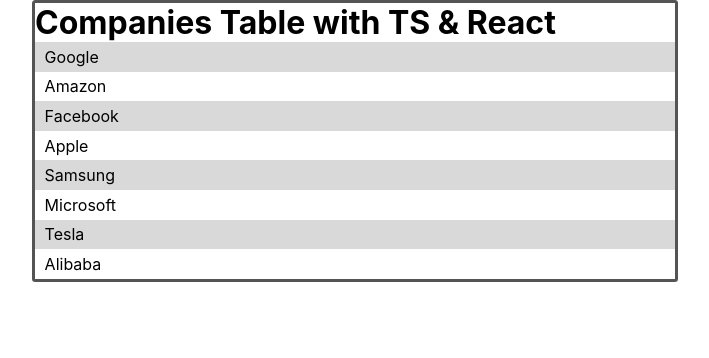
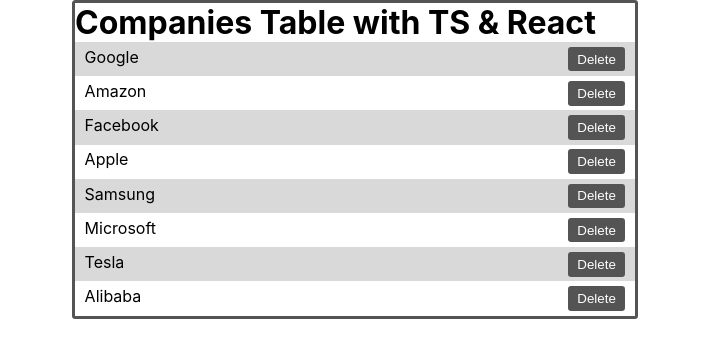
Before and after one commit to ozlemts/company, a React (Create React App) app: page / in a window 1280 px wide. Shown: the top 358 px of the page, without its empty margins (285-994 px from the left). Built offline with nearby package versions, Linux system fonts and the light colour scheme.

Commit message:
Delete button is added & styled

```diff
--- a/src/CompanyTable.tsx
+++ b/src/CompanyTable.tsx
@@ -7,7 +7,10 @@ export const CompanyTable = () => {
     <div>
       <ul>
         {companyList.map((e) => (
-          <li>{e.name}</li>
+          <li className="flex justify-between">
+            <p>{e.name}</p>
+            <button>Delete</button>
+          </li>
         ))}
       </ul>
     </div>
--- a/src/index.css
+++ b/src/index.css
@@ -20,12 +20,23 @@ code {
 }
 
 .box {
-  max-width: 40rem;
+  max-width: 35rem;
   margin: 0 auto;
   border: .2rem solid #545454;
   border-radius: .2rem;
 }
 
+button {
+  background-color: #545454;
+  color: white;
+  border: none;
+  padding: .3rem .6rem;
+  border-radius: .2rem;
+}
+
+button:hover {
+  background-color: #252525;
+}
 li {
   padding: .3rem .6rem;
 }
@@ -33,3 +44,11 @@ li {
 li:nth-child(odd) {
   background-color: #d9d9d9;
 }
+
+.flex {
+  display: flex;
+}
+
+.justify-between {
+  justify-content: space-between;
+}
```
